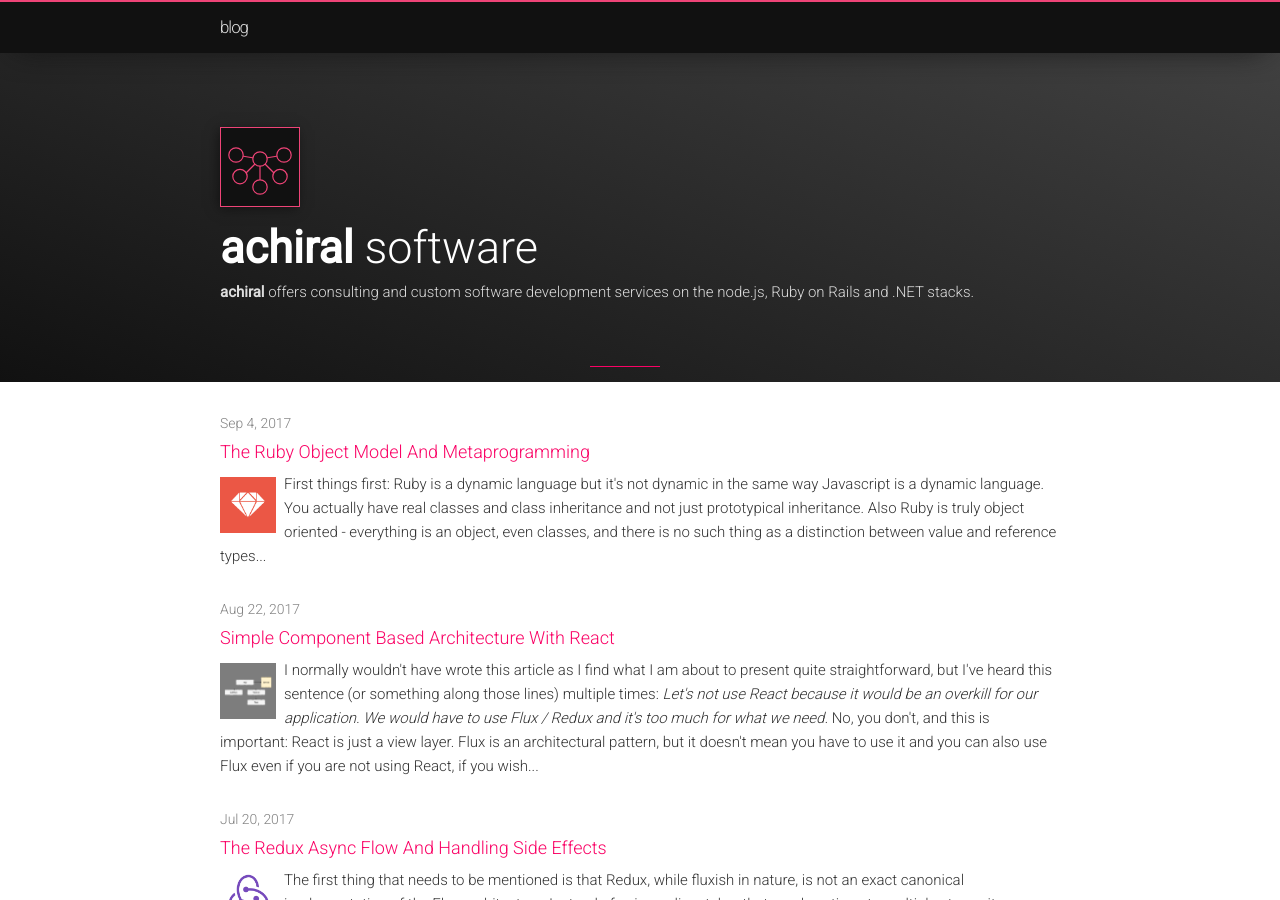
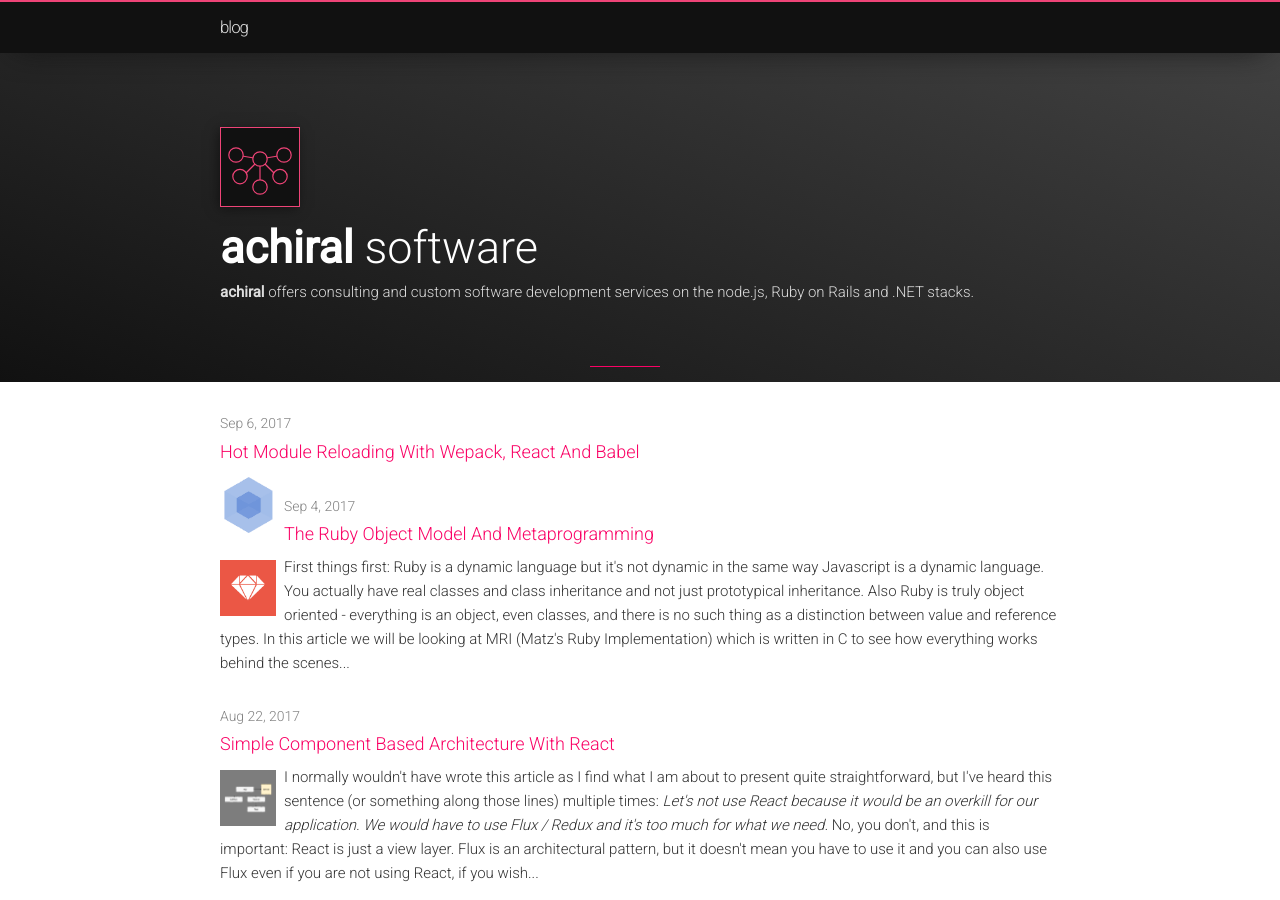
Before and after one commit to toaderflorin/eksia, a Jekyll site: the page built from index.md, in a window 1280 px wide and 900 px high. Built offline with Jekyll 4.4.1, drawn with Linux system fonts in a browser that asks for light colours.

Commit message:
Commiting, trying to see how it looks.

```diff
--- a/_posts/2017-09-04-ruby-object-model.markdown
+++ b/_posts/2017-09-04-ruby-object-model.markdown
@@ -3,7 +3,7 @@
 title:  "The Ruby Object Model And Metaprogramming"
 date:   2017-09-04 06:39:37 +0300
 description: "
-First things first: Ruby is a dynamic language but it's not dynamic in the same way Javascript is a dynamic language. You actually have real classes and class inheritance and not just prototypical inheritance. Also Ruby is truly object oriented - everything is an object, even classes, and there is no such thing as a distinction between value and reference types...
+First things first: Ruby is a dynamic language but it's not dynamic in the same way Javascript is a dynamic language. You actually have real classes and class inheritance and not just prototypical inheritance. Also Ruby is truly object oriented - everything is an object, even classes, and there is no such thing as a distinction between value and reference types. In this article we will be looking at MRI (Matz's Ruby Implementation) which is written in C to see how everything works behind the scenes...
 "
 icon: "icon.ruby.png"
 categories:
--- /dev/null
+++ b/_posts/2017-09-06-react-hmr.markdown
@@ -0,0 +1,41 @@
+---
+layout: post
+title:  "Hot Module Reloading With Wepack, React And Babel"
+date:   2017-09-06 06:39:37 +0300
+description: "
+"
+icon: "webpack.png"
+categories:
+---
+![image-title-here](/images/react-webpack.png){:class="img-responsive"}
+
+Here's what most people that worked with Webpack would agree: setting it up is not exactly a walk in the park, especially if you are trying to do multiple things at once like transpiling from ES6, using hot reloading and proxying your backend. We are going to use the application we built in the previous article and add HMR to it. First of all, in order to use Hot Module Reloading in Webpack, we must use the Webpack Dev Server which is essentially a Node / Express wrapper. Second, the HMR module doesn't do a whole lot unless we are able to take advantage of it, and this is where the React HMR module comes to place. Third, because we want to use ES6, we'll be using the *babel-es2015-preset* and we will be configuring a [loader](https://webpack.js.org/concepts/#loaders) for Webpack. Also we are going to use Babel to transpile the .jsx syntax, NOT Webpack.
+
+## Let's Jump Right In
+The dependencies section of the *package.json* file look like this:
+
+<script src="https://gist.github.com/toaderflorin/a7470f4ca4cadea9e8bc86573ecc4215.js"></script>
+
+Our *.babelrc* file looks like this:
+
+<script src="https://gist.github.com/toaderflorin/f2264a5abc5f1ee8904ff6b93aa18feb.js"></script>
+
+And finally, let's have a look at the Webpack configuration page.
+
+<script src="https://gist.github.com/toaderflorin/cff7cfbc3619a8115c880a22c8530697.js"></script>
+
+We did a number of things:
+
+1. We configured Webpack to use the dev server -- that's what the *devServer* section is responsible for.
+
+2. The entry property consists of a bunch of entrie
+
+<blockquote cite="http://www.imdb.com/character/ch0000672/quotes">
+You know the golden rule, don’t you boy? Those who have the gold make the rules.
+<!-- <footer>— <a href="http://www.imdb.com/character/ch0000672/quotes">Crazy hunch-backed old guy in Aladdin</a></footer> -->
+</blockquote>
+
+<code>
+asdasda asd
+asd
+</code>
```
Also changed, not shown: images/react-webpack.png (added), images/webpack.png (added), 2 other files.
